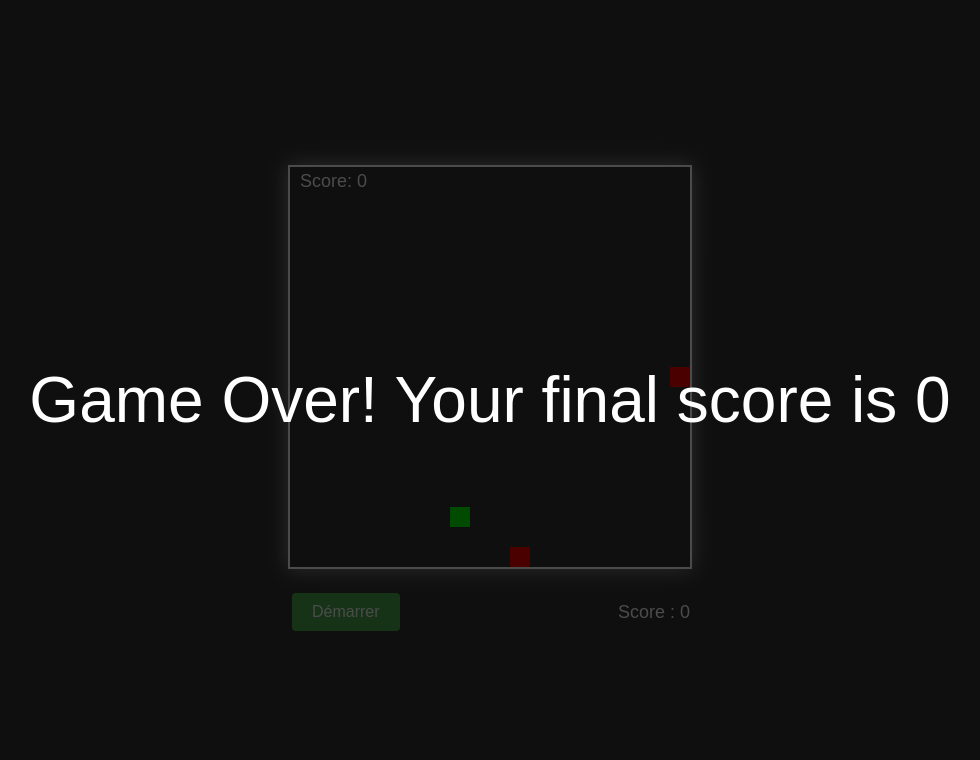
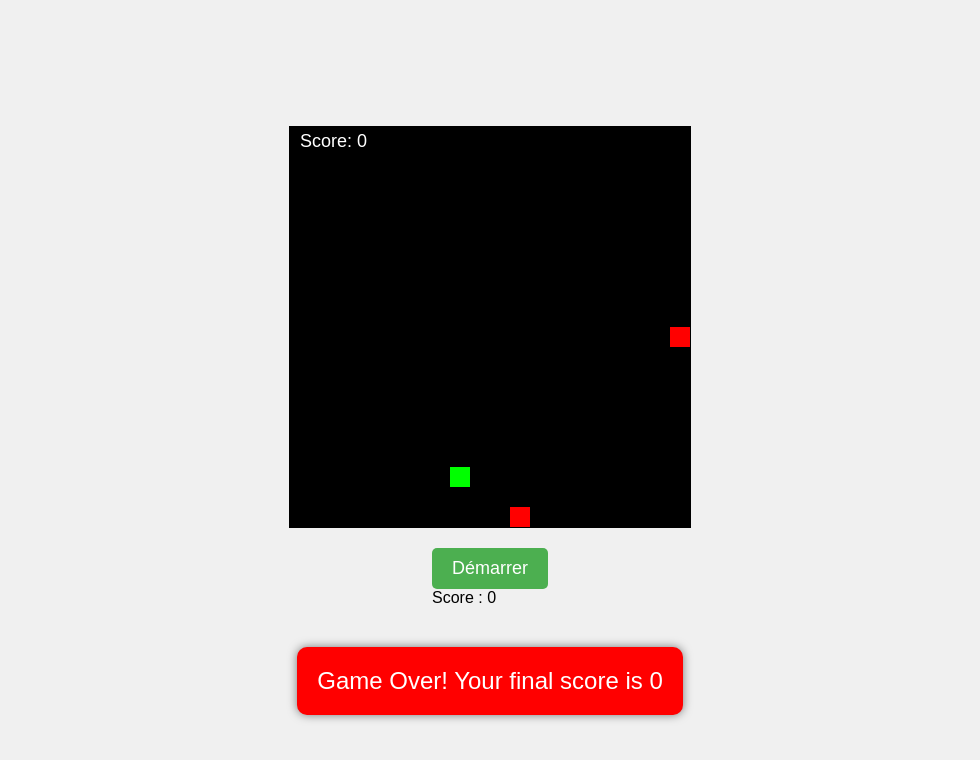
Before and after one commit to Shadow-sinn/snake-game, a plain HTML site: page index.html in a window 1280 px wide. Both pictures are taken after a click on the button "Démarrer". Shown: the whole page, without its empty margins (150-1130 px from the left). Drawn offline with Linux system fonts and the light colour scheme.

Commit message:
Close #5

```diff
--- a/styles.css
+++ b/styles.css
@@ -1,60 +1,87 @@
-body {
-  display: flex;
-  justify-content: center;
-  align-items: center;
-  height: 100vh;
+/* Global Styling */
+* {
   margin: 0;
-  background-color: #333;
-  font-family: Arial, sans-serif;
+  padding: 0;
+  box-sizing: border-box;
 }
 
+body {
+  font-family: Arial, sans-serif;
+  background-color: #f0f0f0;
+  display: flex;
+  flex-direction: column;
+  align-items: center;
+  justify-content: center;
+  height: 100vh;
+}
+
+/* Canvas Styling */
+#canvas {
+  border: 1px solid #000;
+  background-color: #000;
+}
+
+/* Score Display Styling */
+.score-display {
+  font-size: 24px;
+  color: #fff;
+  margin-bottom: 20px;
+  text-align: center;
+}
+
+/* Game Over Message Styling */
+#game-over-message {
+  display: none;
+  flex-direction: column;
+  align-items: center;
+  justify-content: center;
+  font-size: 24px;
+  color: #fff;
+  background-color: #ff0000;
+  padding: 20px;
+  border-radius: 10px;
+  box-shadow: 0 0 10px rgba(0, 0, 0, 0.5);
+}
+
+#game-over-message.show {
+  display: flex;
+}
+
+/* Start Button Styling */
+#start-btn {
+  padding: 10px 20px;
+  font-size: 18px;
+  cursor: pointer;
+  background-color: #4CAF50;
+  color: #fff;
+  border: none;
+  border-radius: 5px;
+  margin-top: 20px;
+}
+
+#start-btn:hover {
+  background-color: #3e8e41;
+}
+
+/* Container Styling */
 .game-container {
   display: flex;
   flex-direction: column;
   align-items: center;
+  justify-content: center;
+  margin: 40px 0;
 }
 
-#canvas {
-  border: 2px solid #fff;
-  box-shadow: 0 0 20px rgba(255, 255, 255, 0.5);
+/* Media Queries for Responsive Design */
+@media (max-width: 600px) {
+  #canvas {
+    width: 100%;
+    height: 100vw;
+  }
+  .score-display {
+    font-size: 18px;
+  }
+  #game-over-message {
+    font-size: 18px;
+  }
 }
-
-.controls {
-  margin-top: 20px;
-  display: flex;
-  align-items: center;
-  justify-content: space-between;
-  width: 100%;
-  max-width: 400px;
-}
-
-button {
-  background-color: #4CAF50;
-  border: none;
-  color: white;
-  padding: 10px 20px;
-  text-align: center;
-  text-decoration: none;
-  display: inline-block;
-  font-size: 16px;
-  margin: 4px 2px;
-  cursor: pointer;
-  border-radius: 4px;
-}
-
-.score-container {
-  color: white;
-  font-size: 18px;
-}
-
-#game-over-message{
-  position: fixed;
-  width: 100%;
-  height: 100vh;
-  background: #000000b4;
-  color: #fff;
-  font-size: 64px;
-  display: none;
-  justify-content: center;
-  align-items: center;
-}
```
